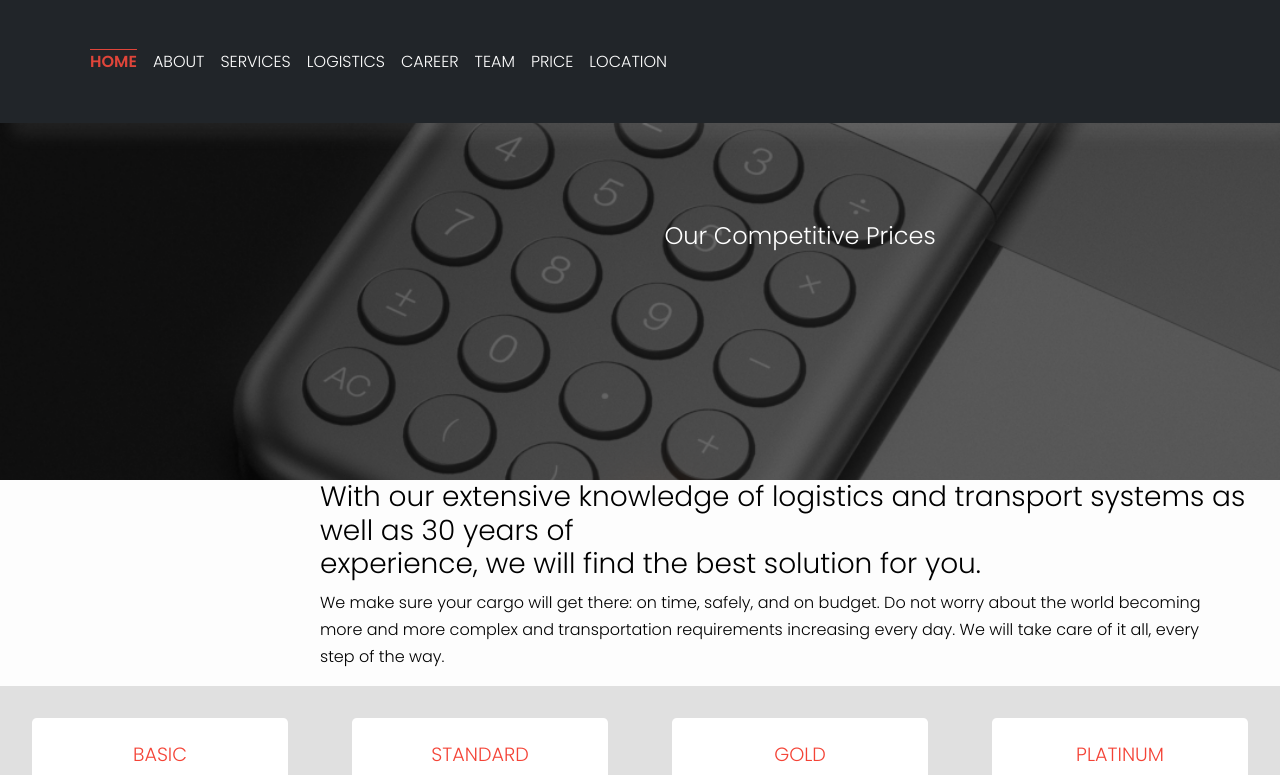
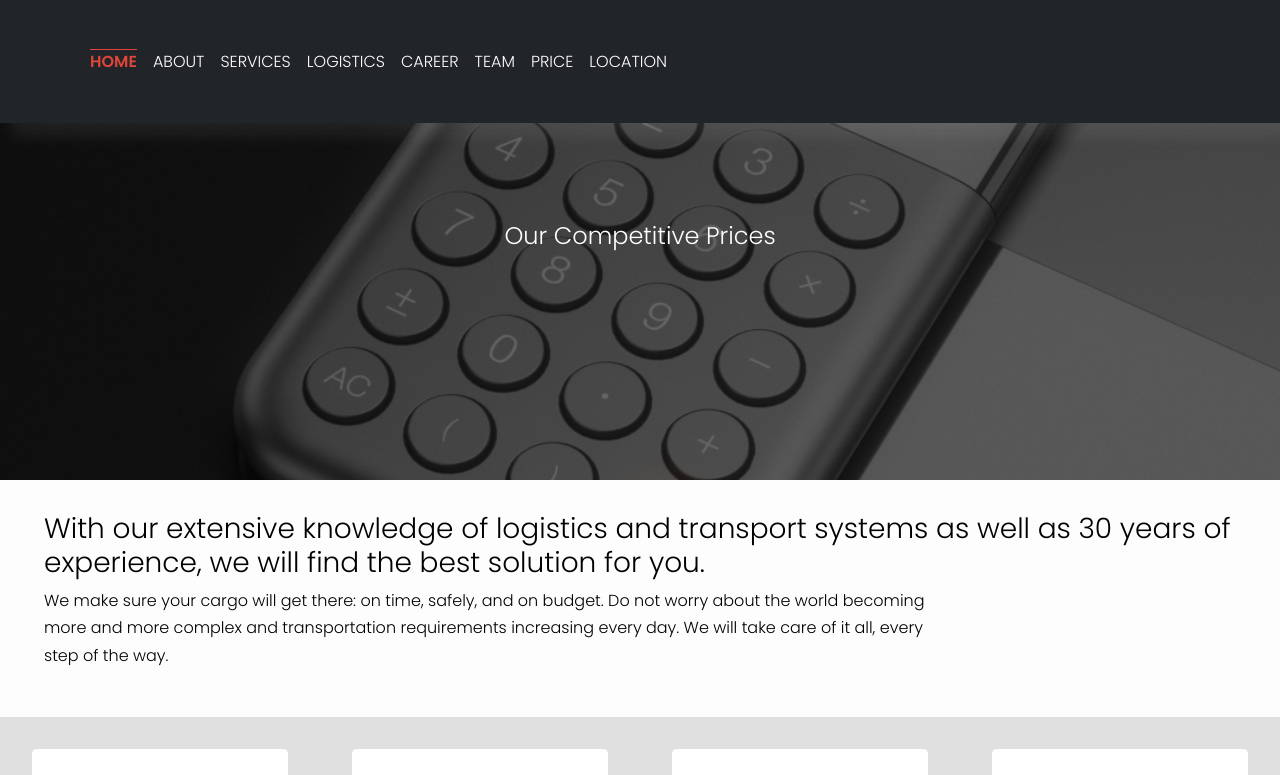
Before and after one commit to Roche001/Logistics-company, a React (Create React App) app: page /Price in a window 1280 px wide. Shown: the top 775 px of the page. Built offline with nearby package versions, Linux system fonts and the light colour scheme.

Commit message:
update changes

```diff
--- a/src/components/price/Price.css
+++ b/src/components/price/Price.css
@@ -14,7 +14,7 @@
   font-size: 1.5rem;
 }
 .pricing-header {
-  margin-left: 20rem;
+  margin: 2rem;
 }
 .price-container {
   background: #e0e0e0;
--- a/src/components/price/Price.jsx
+++ b/src/components/price/Price.jsx
@@ -16,7 +16,7 @@ const Price = () => {
         </div>
       </div>
       <div className="container-flex">
-        <div className="pricing-header">
+        <div className="pricing-header row">
           <h3>
             With our extensive knowledge of logistics and transport systems as
             well as 30 years of <br />
```
